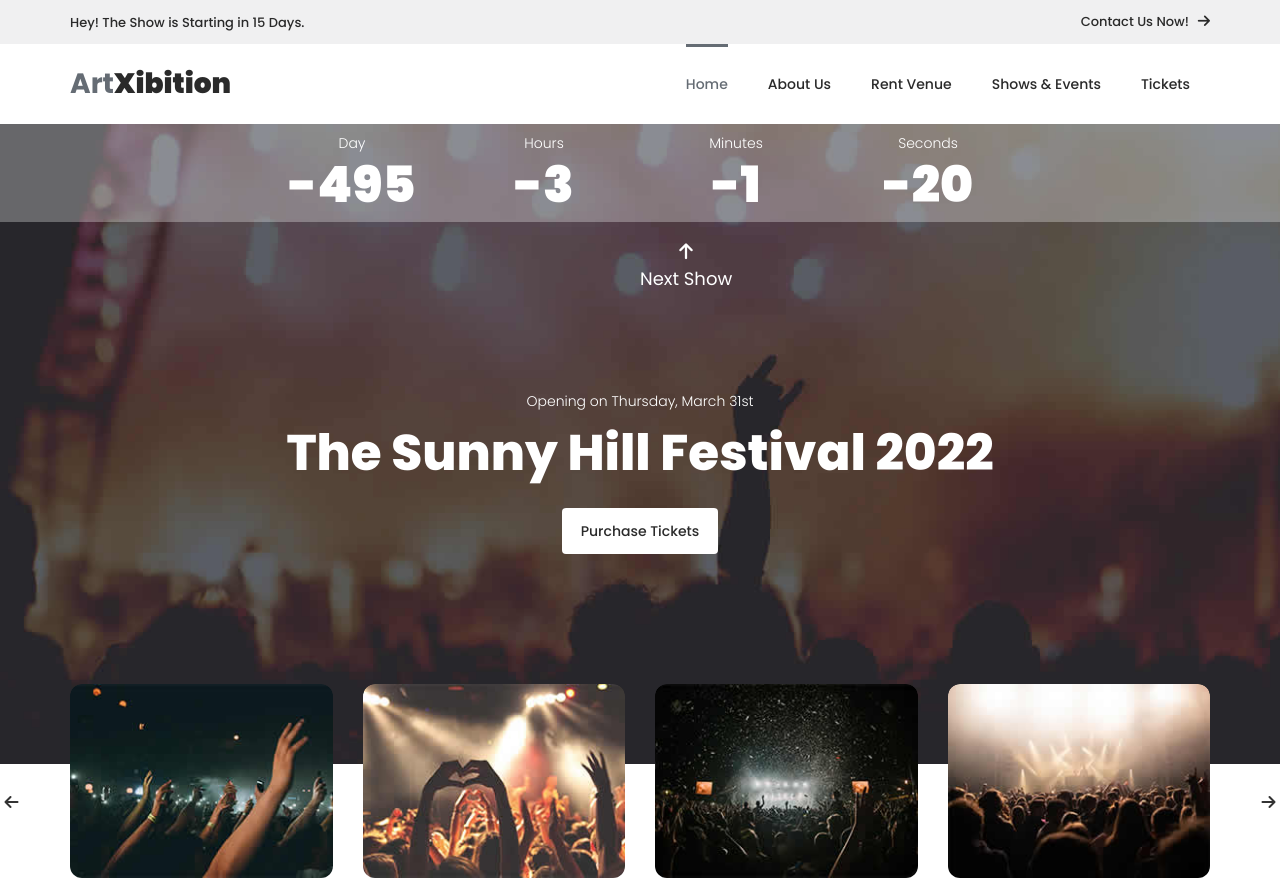
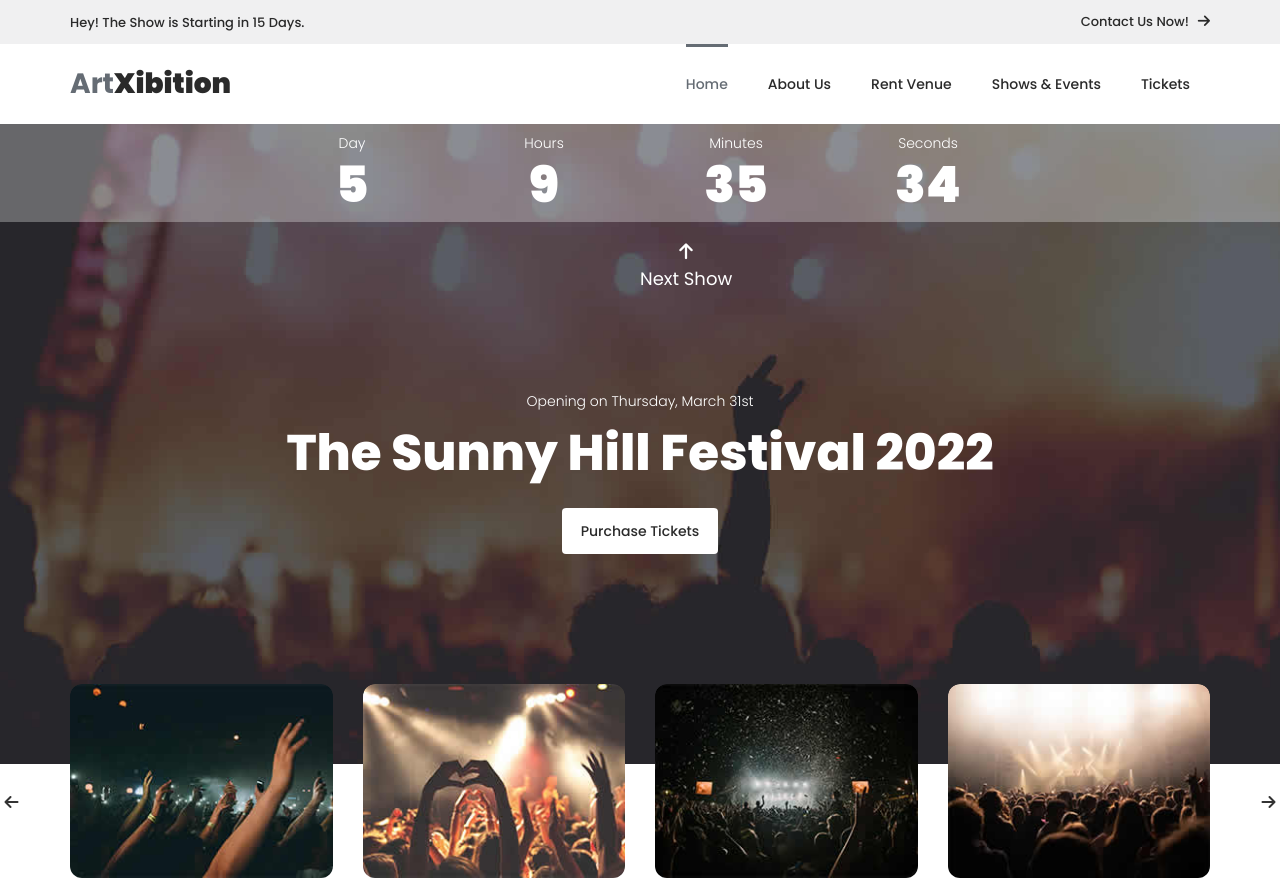
Before and after one commit to TrongHuy0104/ArtXibition-demo, a plain HTML site: page index.html in a window 1280 px wide. Shown: the top 887 px of the page. Drawn offline with Linux system fonts and the light colour scheme.

Commit message:
complete countdown

```diff
--- a/index.html
+++ b/index.html
@@ -84,19 +84,19 @@
                 <div class="counter">
                     <div class="counter-item">
                         <p>Day</p>
-                        <p>-495</p>
+                        <p>00</p>
                     </div>
                     <div class="counter-item">
                         <p>Hours</p>
-                        <p>-3</p>
+                        <p>00</p>
                     </div>
                     <div class="counter-item">
                         <p>Minutes</p>
-                        <p>-1</p>
+                        <p>00</p>
                     </div>
                     <div class="counter-item">
                         <p>Seconds</p>
-                        <p>-20</p>
+                        <p>00</p>
                     </div>
                 </div>
                 <div class="container">
@@ -572,6 +572,7 @@
                 </div>
             </div>
         </footer>
+        <script src="./js/countdown.js"></script>
         <script src="./js/Jquery.js"></script>
         <script src="./js/bootstrap.min.js"></script>
     </body>
--- /dev/null
+++ b/js/countdown.js
@@ -0,0 +1,37 @@
+var date = document.querySelectorAll(".counter-item p:last-child");
+var day = date[0];
+var hour = date[1];
+var minute = date[2];
+var second = date[3];
+
+var countDownDate = new Date("Aug 13, 2023 12:00:00").getTime();
+
+// Set the date we're counting down to
+// var countDownDate = new Date("Jan 5, 2022 15:37:25").getTime();
+
+// Update the count down every 1 second
+var x = setInterval(function () {
+    // Get today's date and time
+    var now = new Date().getTime();
+
+    // Find the distance between now and the count down date
+    var distance = countDownDate - now;
+
+    // Time calculations for days, hours, minutes and seconds
+    var days = Math.floor(distance / (1000 * 60 * 60 * 24));
+    var hours = Math.floor(
+        (distance % (1000 * 60 * 60 * 24)) / (1000 * 60 * 60)
+    );
+    var minutes = Math.floor((distance % (1000 * 60 * 60)) / (1000 * 60));
+    var seconds = Math.floor((distance % (1000 * 60)) / 1000);
+
+    day.innerHTML = days <= 0 ? 0 : days;
+    hour.innerHTML = hours <= 0 ? 0 : hours;
+    minute.innerHTML = minutes <= 0 ? 0 : minutes;
+    second.innerHTML = seconds <= 0 ? 0 : seconds;
+
+    // If the count down is over, write some text
+    if (distance <= 0) {
+        clearInterval(x);
+    }
+}, 1000);
```
